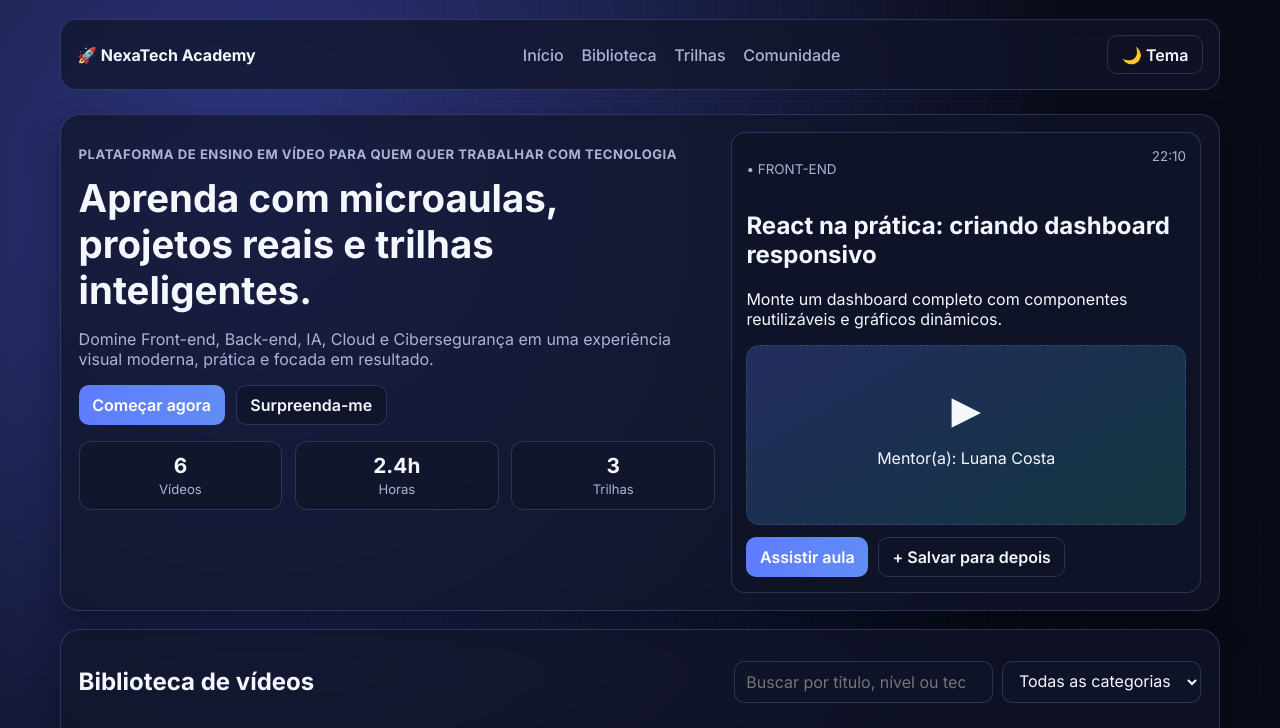
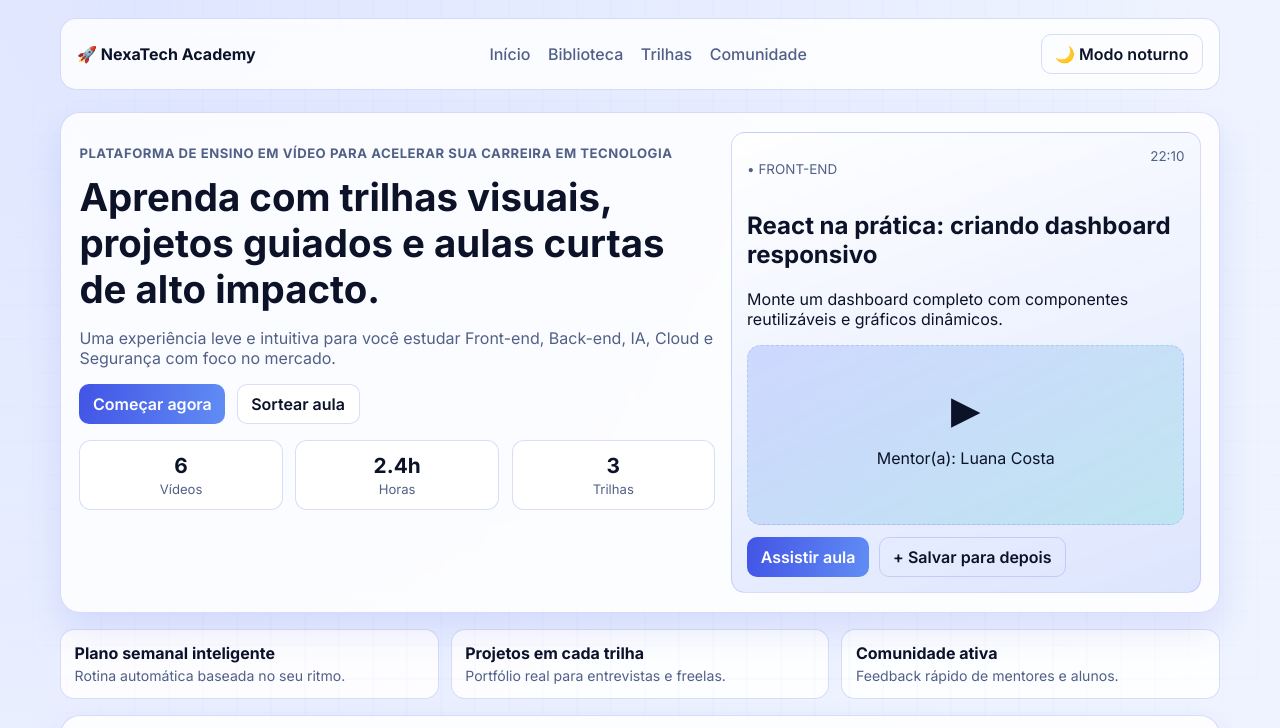
Before and after one commit to RAVELLSL/ambiente-teste, a plain HTML site: page index.html in a window 1280 px wide. Shown: the top 728 px of the page. Drawn offline with Linux system fonts and the light colour scheme.

Commit message:
Refina layout e inicia interface em tonalidade clara

```diff
--- a/index.html
+++ b/index.html
@@ -20,18 +20,18 @@
       <a href="#trilhas">Trilhas</a>
       <a href="#comunidade">Comunidade</a>
     </nav>
-    <button id="themeToggle" class="ghost-btn" aria-label="Alternar tema">🌙 Tema</button>
+    <button id="themeToggle" class="ghost-btn" aria-label="Alternar tema">🌙 Modo noturno</button>
   </header>
 
   <main>
     <section id="home" class="hero card">
       <div class="hero-copy">
-        <p class="tag">Plataforma de ensino em vídeo para quem quer trabalhar com tecnologia</p>
-        <h1>Aprenda com microaulas, projetos reais e trilhas inteligentes.</h1>
-        <p>Domine Front-end, Back-end, IA, Cloud e Cibersegurança em uma experiência visual moderna, prática e focada em resultado.</p>
+        <p class="tag">Plataforma de ensino em vídeo para acelerar sua carreira em tecnologia</p>
+        <h1>Aprenda com trilhas visuais, projetos guiados e aulas curtas de alto impacto.</h1>
+        <p>Uma experiência leve e intuitiva para você estudar Front-end, Back-end, IA, Cloud e Segurança com foco no mercado.</p>
         <div class="cta-row">
           <button class="primary-btn" id="startJourneyBtn">Começar agora</button>
-          <button class="secondary-btn" id="shuffleVideoBtn">Surpreenda-me</button>
+          <button class="secondary-btn" id="shuffleVideoBtn">Sortear aula</button>
         </div>
         <div class="stats-row">
           <article><strong id="statVideos">0</strong><span>Vídeos</span></article>
@@ -39,6 +39,7 @@
           <article><strong id="statTracks">0</strong><span>Trilhas</span></article>
         </div>
       </div>
+
       <div class="hero-player">
         <div class="player-head">
           <p id="featuredCategory">• FRONT-END</p>
@@ -55,6 +56,12 @@
           <button class="ghost-btn" id="saveLaterBtn">+ Salvar para depois</button>
         </div>
       </div>
+    </section>
+
+    <section class="highlights">
+      <article class="mini-card"><strong>Plano semanal inteligente</strong><span>Rotina automática baseada no seu ritmo.</span></article>
+      <article class="mini-card"><strong>Projetos em cada trilha</strong><span>Portfólio real para entrevistas e freelas.</span></article>
+      <article class="mini-card"><strong>Comunidade ativa</strong><span>Feedback rápido de mentores e alunos.</span></article>
     </section>
 
     <section id="biblioteca" class="section-block card">
--- a/script.js
+++ b/script.js
@@ -185,11 +185,12 @@ function setRandomFeatured() {
 }
 
 function toggleTheme() {
-  document.body.classList.toggle('light');
-  refs.themeToggle.textContent = document.body.classList.contains('light') ? '☀️ Tema' : '🌙 Tema';
+  document.body.classList.toggle('dark');
+  refs.themeToggle.textContent = document.body.classList.contains('dark') ? '☀️ Modo claro' : '🌙 Modo noturno';
 }
 
 function initEvents() {
+  refs.themeToggle.textContent = document.body.classList.contains('dark') ? '☀️ Modo claro' : '🌙 Modo noturno';
   refs.searchInput.addEventListener('input', applyFilters);
   refs.categoryFilter.addEventListener('change', applyFilters);
   refs.postForm.addEventListener('submit', handlePost);
--- a/styles.css
+++ b/styles.css
@@ -1,4 +1,16 @@
 :root {
+  --bg: #eef3ff;
+  --bg-soft: #ffffff;
+  --card: rgba(255, 255, 255, 0.84);
+  --text: #0c1329;
+  --muted: #516086;
+  --brand: #4254e6;
+  --accent: #00a389;
+  --border: rgba(67, 84, 222, 0.2);
+  --shadow: 0 18px 35px rgba(67, 84, 222, 0.12);
+}
+
+body.dark {
   --bg: #090b16;
   --bg-soft: #11152a;
   --card: rgba(17, 21, 42, 0.72);
@@ -10,26 +22,16 @@
   --shadow: 0 20px 35px rgba(5, 8, 20, 0.45);
 }
 
-body.light {
-  --bg: #eef2ff;
-  --bg-soft: #ffffff;
-  --card: rgba(255, 255, 255, 0.85);
-  --text: #101423;
-  --muted: #4f5a7c;
-  --brand: #3647df;
-  --accent: #0f9d83;
-  --border: rgba(48, 71, 212, 0.2);
-  --shadow: 0 16px 28px rgba(50, 70, 140, 0.15);
-}
-
 * { box-sizing: border-box; }
 
 body {
   margin: 0;
   font-family: 'Inter', sans-serif;
-  background: radial-gradient(circle at 20% 10%, #2f3783, transparent 40%), var(--bg);
+  background: radial-gradient(circle at 10% 0%, #dfe6ff, transparent 45%), var(--bg);
   color: var(--text);
 }
+
+body.dark { background: radial-gradient(circle at 20% 10%, #2f3783, transparent 40%), var(--bg); }
 
 .mesh-bg {
   position: fixed;
@@ -38,20 +40,17 @@ body {
   background-image: linear-gradient(transparent 95%, rgba(95, 124, 255, 0.12) 95%),
                     linear-gradient(90deg, transparent 95%, rgba(95, 124, 255, 0.12) 95%);
   background-size: 34px 34px;
-  mask-image: radial-gradient(circle at center, black 55%, transparent 95%);
-  opacity: 0.25;
+  mask-image: radial-gradient(circle at center, black 60%, transparent 95%);
+  opacity: 0.22;
 }
 
 .topbar,
 main,
-footer {
-  width: min(1160px, 92%);
-  margin-inline: auto;
-}
+footer { width: min(1160px, 92%); margin-inline: auto; }
 
 .topbar {
-  margin-top: 1.2rem;
-  padding: 0.9rem 1rem;
+  margin-top: 1.1rem;
+  padding: 0.95rem 1rem;
   display: flex;
   align-items: center;
   justify-content: space-between;
@@ -59,42 +58,27 @@ footer {
   border-radius: 16px;
   background: var(--card);
   backdrop-filter: blur(10px);
+  position: sticky;
+  top: .8rem;
+  z-index: 8;
 }
 
-.brand {
-  text-decoration: none;
-  color: var(--text);
-  font-weight: 700;
-}
+.brand { text-decoration: none; color: var(--text); font-weight: 700; }
+.nav-links { display: flex; gap: 1.1rem; }
+.nav-links a { text-decoration: none; color: var(--muted); font-weight: 500; }
 
-.nav-links {
-  display: flex;
-  gap: 1.1rem;
-}
-
-.nav-links a {
-  text-decoration: none;
-  color: var(--muted);
-  font-weight: 500;
-}
-
-main { margin: 1.5rem auto 2.2rem; display: grid; gap: 1.1rem; }
+main { margin: 1.4rem auto 2.2rem; display: grid; gap: 1rem; }
 .card {
   border: 1px solid var(--border);
   border-radius: 20px;
-  padding: 1.1rem;
+  padding: 1.15rem;
   background: var(--card);
   box-shadow: var(--shadow);
   backdrop-filter: blur(9px);
 }
 
-.hero {
-  display: grid;
-  grid-template-columns: 1.15fr .85fr;
-  gap: 1rem;
-}
-
-.tag { color: var(--accent); font-weight: 700; font-size: 0.82rem; letter-spacing: 0.04em; text-transform: uppercase; }
+.hero { display: grid; grid-template-columns: 1.15fr .85fr; gap: 1rem; }
+.tag { color: var(--accent); font-weight: 700; font-size: 0.82rem; letter-spacing: .04em; text-transform: uppercase; }
 h1 { margin: 0.5rem 0; line-height: 1.2; font-size: clamp(1.8rem, 3vw, 2.7rem); }
 .hero-copy > p { color: var(--muted); }
 
@@ -102,16 +86,21 @@ h1 { margin: 0.5rem 0; line-height: 1.2; font-size: clamp(1.8rem, 3vw, 2.7rem);
 .stats-row { display: flex; gap: .8rem; }
 .stats-row article {
   flex: 1;
-  padding: .7rem;
+  padding: .72rem;
   border: 1px solid var(--border);
   border-radius: 12px;
   text-align: center;
-  background: color-mix(in oklab, var(--bg-soft) 72%, transparent);
+  background: color-mix(in oklab, var(--bg-soft) 86%, transparent);
 }
 .stats-row strong { display: block; font-size: 1.3rem; }
 .stats-row span { font-size: .82rem; color: var(--muted); }
 
-.hero-player { border: 1px solid var(--border); border-radius: 14px; padding: .9rem; background: color-mix(in oklab, var(--bg-soft) 88%, transparent); }
+.hero-player {
+  border: 1px solid var(--border);
+  border-radius: 14px;
+  padding: .95rem;
+  background: linear-gradient(160deg, color-mix(in oklab, var(--bg-soft) 92%, transparent), color-mix(in oklab, var(--bg-soft) 84%, var(--brand) 16%));
+}
 .player-head { display: flex; justify-content: space-between; color: var(--muted); font-size: .84rem; }
 .video-frame {
   margin-top: .8rem;
@@ -125,47 +114,43 @@ h1 { margin: 0.5rem 0; line-height: 1.2; font-size: clamp(1.8rem, 3vw, 2.7rem);
 .play-icon { font-size: 2.4rem; text-align: center; }
 .player-actions { display: flex; gap: .6rem; margin-top: .8rem; }
 
-.section-head {
-  display: flex;
-  justify-content: space-between;
-  gap: 1rem;
-  align-items: center;
-  flex-wrap: wrap;
+.highlights {
+  display: grid;
+  gap: .75rem;
+  grid-template-columns: repeat(auto-fit, minmax(220px, 1fr));
 }
+.mini-card {
+  border: 1px solid var(--border);
+  background: color-mix(in oklab, var(--bg-soft) 88%, transparent);
+  border-radius: 14px;
+  padding: .85rem;
+  display: grid;
+  gap: .25rem;
+}
+.mini-card span { color: var(--muted); font-size: .88rem; }
 
+.section-head { display: flex; justify-content: space-between; gap: 1rem; align-items: center; flex-wrap: wrap; }
 .filters { display: flex; gap: .6rem; }
 input, select, textarea {
   border: 1px solid var(--border);
-  background: color-mix(in oklab, var(--bg-soft) 82%, transparent);
+  background: color-mix(in oklab, var(--bg-soft) 90%, transparent);
   color: var(--text);
   border-radius: 10px;
   padding: .58rem .72rem;
   font: inherit;
 }
 
-.video-grid, .track-grid {
-  margin-top: .95rem;
-  display: grid;
-  gap: .8rem;
-  grid-template-columns: repeat(auto-fit, minmax(220px, 1fr));
-}
-
+.video-grid, .track-grid { margin-top: .95rem; display: grid; gap: .8rem; grid-template-columns: repeat(auto-fit, minmax(220px, 1fr)); }
 .video-card {
   border: 1px solid var(--border);
-  background: color-mix(in oklab, var(--bg-soft) 82%, transparent);
+  background: color-mix(in oklab, var(--bg-soft) 94%, transparent);
   border-radius: 14px;
   padding: .85rem;
   display: grid;
   gap: .45rem;
 }
-
 .video-card-top { display: flex; justify-content: space-between; align-items: center; }
-.pill {
-  font-size: .75rem;
-  font-weight: 700;
-  color: var(--accent);
-  text-transform: uppercase;
-}
+.pill { font-size: .75rem; font-weight: 700; color: var(--accent); text-transform: uppercase; }
 .duration, .meta { color: var(--muted); font-size: .84rem; }
 progress { width: 100%; height: .55rem; }
 .progress-wrap small { color: var(--muted); }
@@ -173,35 +158,24 @@ progress { width: 100%; height: .55rem; }
 .track-item {
   border: 1px solid var(--border);
   border-radius: 14px;
-  padding: .8rem;
-  background: color-mix(in oklab, var(--bg-soft) 80%, transparent);
+  padding: .85rem;
+  background: linear-gradient(150deg, color-mix(in oklab, var(--bg-soft) 92%, transparent), color-mix(in oklab, var(--bg-soft) 88%, var(--accent) 12%));
 }
 
-.community {
-  display: grid;
-  grid-template-columns: 1fr .8fr;
-  gap: 1rem;
-}
-
+.community { display: grid; grid-template-columns: 1fr .8fr; gap: 1rem; }
 .post-form { display: grid; gap: .6rem; }
 .feed-list { margin: 0; padding: 0; list-style: none; display: grid; gap: .55rem; }
 .feed-list li {
   border: 1px solid var(--border);
   padding: .6rem;
   border-radius: 10px;
-  background: color-mix(in oklab, var(--bg-soft) 86%, transparent);
+  background: color-mix(in oklab, var(--bg-soft) 90%, transparent);
 }
 
 button { font: inherit; cursor: pointer; border: none; }
-.primary-btn,
-.secondary-btn,
-.ghost-btn {
-  border-radius: 10px;
-  padding: .56rem .85rem;
-  font-weight: 600;
-}
+.primary-btn, .secondary-btn, .ghost-btn { border-radius: 10px; padding: .56rem .85rem; font-weight: 600; }
 .primary-btn { background: linear-gradient(100deg, var(--brand), #618df4); color: #fff; }
-.secondary-btn { background: color-mix(in oklab, var(--bg-soft) 86%, transparent); border: 1px solid var(--border); color: var(--text); }
+.secondary-btn { background: color-mix(in oklab, var(--bg-soft) 88%, transparent); border: 1px solid var(--border); color: var(--text); }
 .ghost-btn { background: transparent; border: 1px solid var(--border); color: var(--text); }
 
 footer { color: var(--muted); text-align: center; margin-bottom: 1.5rem; }
@@ -209,4 +183,5 @@ footer { color: var(--muted); text-align: center; margin-bottom: 1.5rem; }
 @media (max-width: 900px) {
   .hero, .community { grid-template-columns: 1fr; }
   .nav-links { display: none; }
+  .topbar { position: static; }
 }
```
